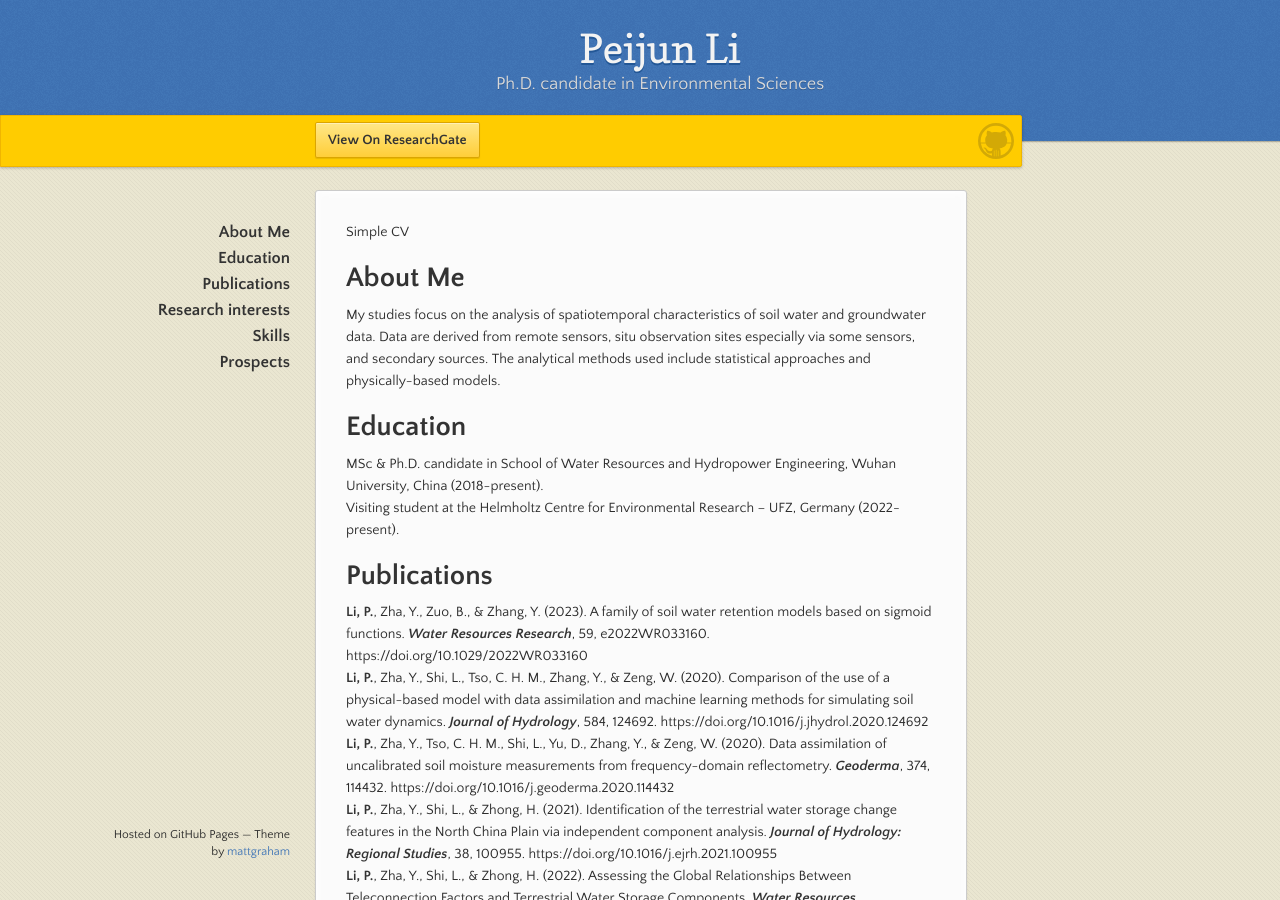
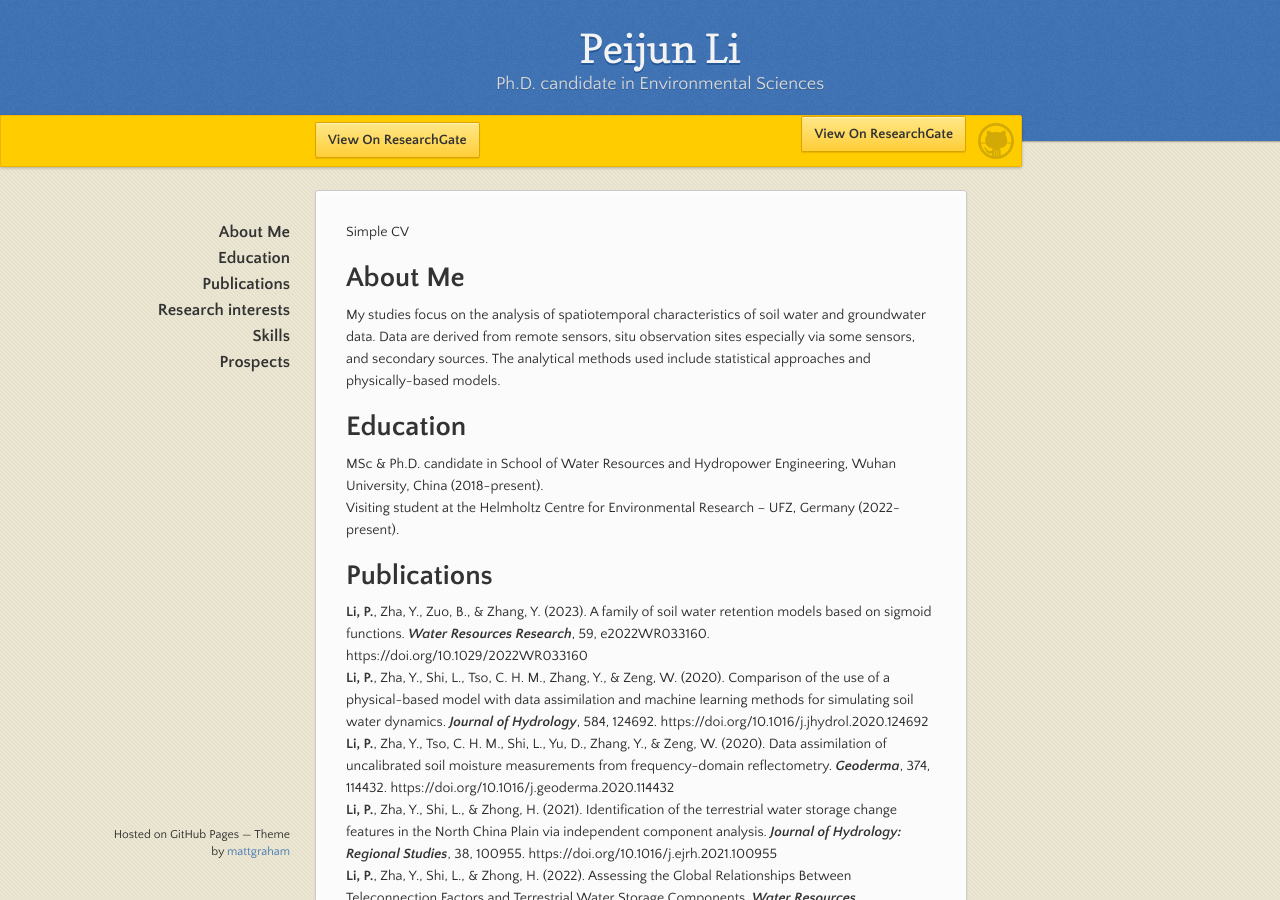
Before and after one commit to PercyLeeMaxWell/PercyLeeMaxWell.github.io, a Jekyll site: the page built from index.md, in a window 1280 px wide and 900 px high. Built offline with Jekyll 4.4.1, drawn with Linux system fonts in a browser that asks for light colours.

Commit message:
Update default.html

```diff
--- a/_layouts/default.html
+++ b/_layouts/default.html
@@ -25,6 +25,7 @@
       <div id="banner">
         <span id="logo"></span>
         <a href="https://www.researchgate.net/profile/Peijun-Li-3/research" class="button fork"><strong>View On ResearchGate</strong></a>
+        <a href="https://www.researchgate.net/profile/Peijun-Li-3/research" class="button downloads"><strong>View On ResearchGate</strong></a>
         {% if site.show_downloads %}
           <div class="downloads">
             <span>Downloads:</span>
```
